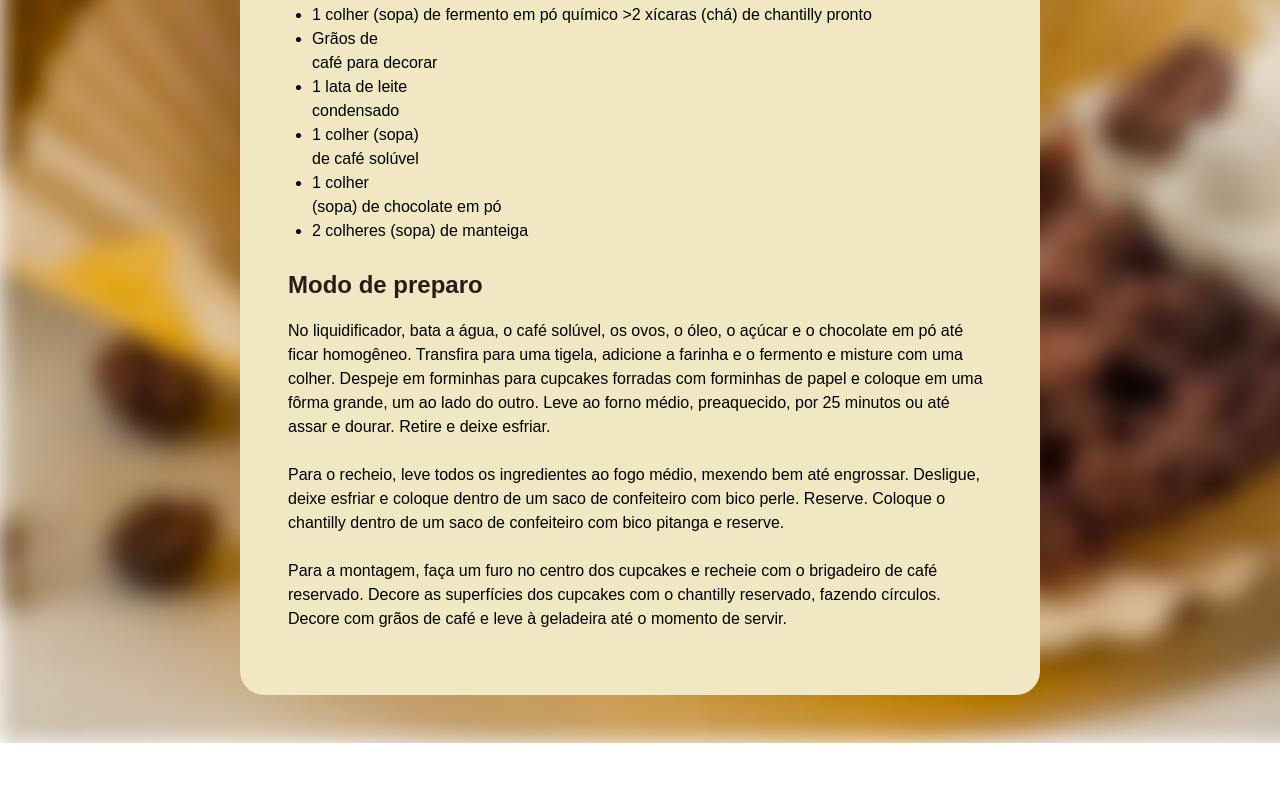
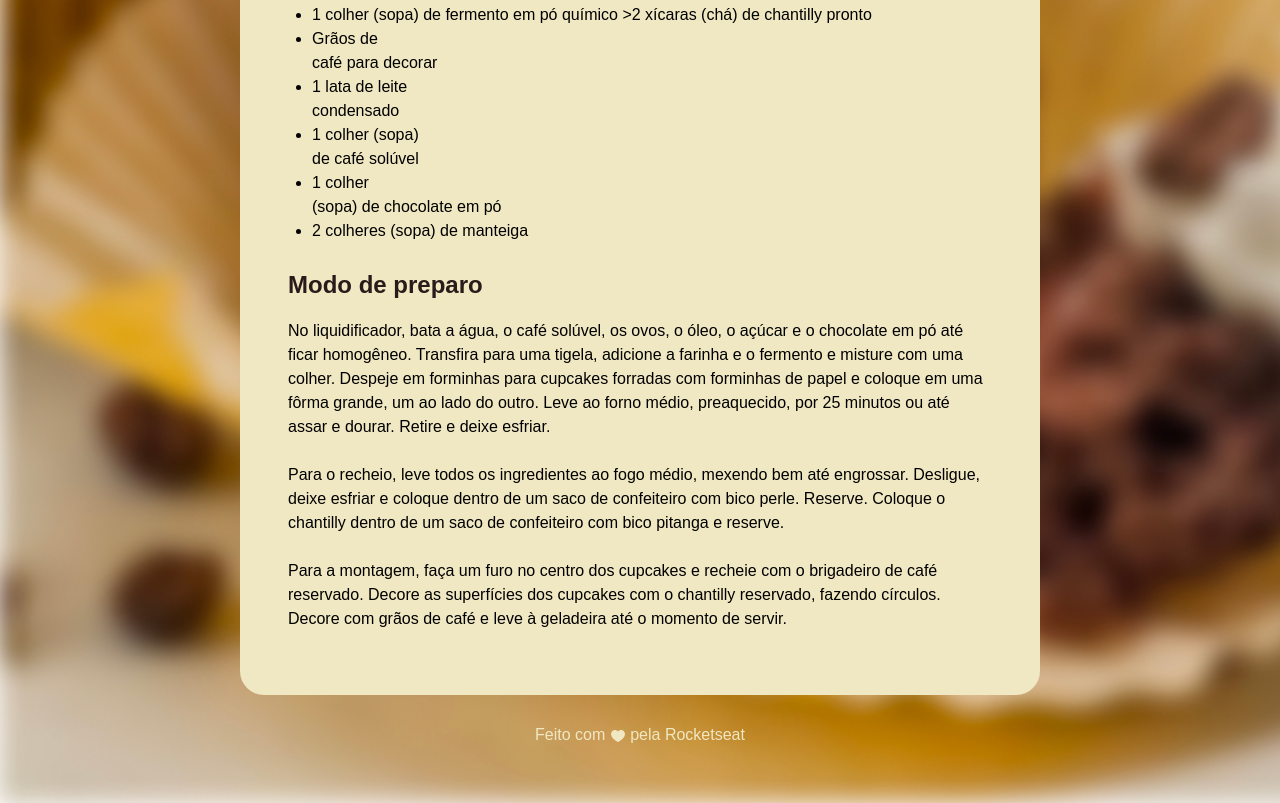
Before and after one commit to marcionavas/projeto_receita_Rocketseat_MBA_Fullstack, a plain HTML site: page index.html in a window 1280 px wide. Shown: the part 1061-1864 px from the top of the page. Before the commit the page ends 1804 px from the top, so only its background shows below. Drawn offline with Linux system fonts and the light colour scheme; a web font is replaced by a local one.

Commit message:
adicionando footer

```diff
--- a/index.html
+++ b/index.html
@@ -56,5 +56,10 @@
 
     </main>
   </div>
+  <footer>
+    Feito com
+    <img src="assets/heart.svg" alt="Coraçãozinho Fofinho">
+     pela Rocketseat
+  </footer>
 </body>
 </html>
--- a/styles.css
+++ b/styles.css
@@ -14,7 +14,7 @@ body {
   padding: 24px;
   background-color: #f0e8c2;
   border-radius: 24px;
-  margin: 48px auto;
+  margin: 48px auto 28px;
 }
 
 img {
@@ -53,3 +53,13 @@ h2 {
 ul {
   padding-left: 24px;
 }
+
+footer {
+  color: #f0e8c2;
+  text-align: center;
+  padding-bottom: 48px;
+}
+
+footer img {
+  vertical-align: middle;
+}
```
Also changed, not shown: assets/heart.svg (added).
